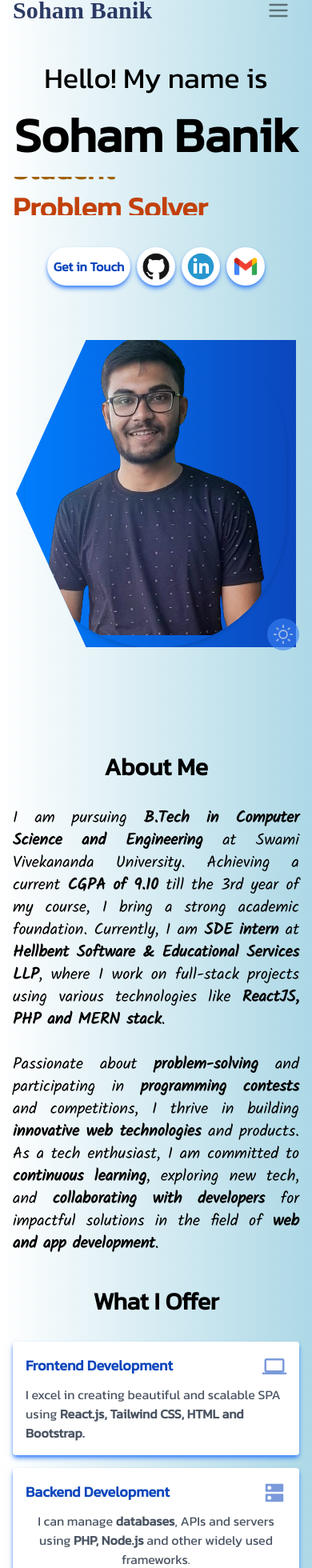
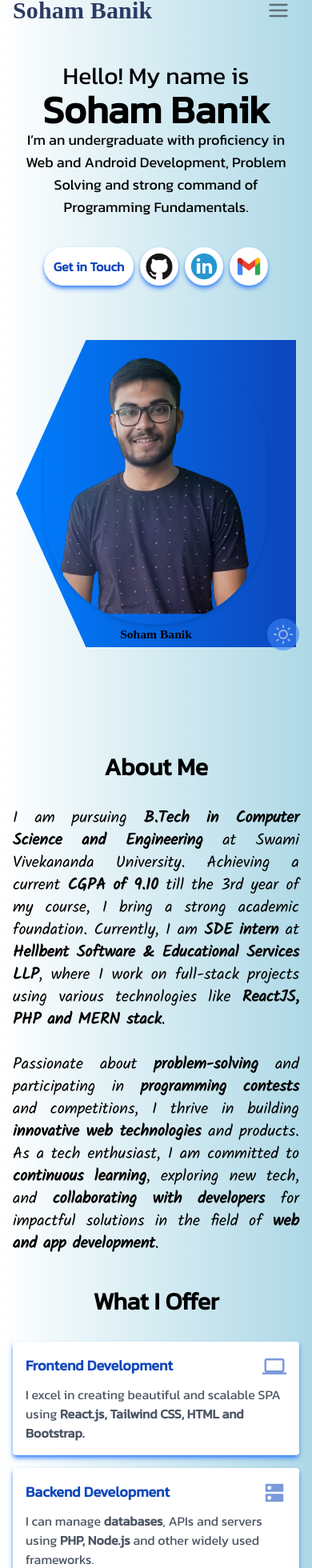
Before and after one commit to SohamB21/SB-Portfolio, a React (Vite) app: page / in a window 390 px wide. Shown: the part 15-1975 px from the top of the page at 80% size. Built offline with nearby package versions, Linux system fonts and the light colour scheme; a web font is replaced by a local one.

Commit message:
[refactor]: polygon img responsive check

```diff
--- a/src/Components/About/About.jsx
+++ b/src/Components/About/About.jsx
@@ -20,7 +20,7 @@ const About = () => {
         <img
           src={programmer}
           alt="Programmer"
-          className="w-auto h-auto rounded-3xl shadow-lg shadow-blue-500"
+          className="w-auto h-auto rounded-3xl shadow-md shadow-blue-500"
         />
       </div>
 
@@ -72,7 +72,7 @@ const About = () => {
                 Backend Development{" "}
                 <MdDns size={30} className="animate-pulse" />
               </h3>
-              <p className="text-gray-600">
+              <p className="text-gray-600 text-left">
                 I can manage <strong>databases</strong>, APIs and servers using{" "}
                 <strong>PHP, Node.js</strong> and other widely used frameworks.
               </p>
--- a/src/Components/Home/Home.jsx
+++ b/src/Components/Home/Home.jsx
@@ -12,11 +12,15 @@ const Home = () => {
       id="Home"
       className="flex lg:flex-row md:flex-row flex-col h-screen i lg:pt-0 md:pt-0 pt-6"
     >
-      <div className="flex-1 i-left flex flex-col lg:gap-8 md:gap-6 gap-10 justify-center lg:p-10 md:p-8 p-4">
+      <div className="flex-1 i-left flex flex-col gap-10 justify-center lg:p-10 md:p-8 p-4">
         <div className="h-1/2 flex flex-col justify-between text-center lg:text-left md:text-left">
-          <h2 className="text-4xl font-light i-intro">Hello! My name is</h2>
-          <h1 className="text-6xl font-semibold i-name">Soham Banik</h1>
-          <div className="i-title h-12 overflow-hidden">
+          <h2 className="lg:text-4xl md:text-4xl text-3xl font-light i-intro">
+            Hello! My name is
+          </h2>
+          <h1 className="lg:text-6xl md:text-6xl text-5xl font-semibold i-name">
+            Soham Banik
+          </h1>
+          <div className="i-title h-12 overflow-hidden lg:block md:block hidden">
             <div className="h-full i-title-wrapper">
               <div className="h-full i-title-item text-4xl font-bold text-green-700 flex items-center animate-move-delay-1">
                 Web Developer
@@ -35,7 +39,7 @@ const Home = () => {
               </div>
             </div>
           </div>
-          <p className="i-desc lg:text-xl text-lg lg:block md:block hidden">
+          <p className="i-desc lg:text-xl text-lg">
             I’m an undergraduate with proficiency in Web and Android
             Development, Problem Solving and strong command of Programming
             Fundamentals.
@@ -47,7 +51,7 @@ const Home = () => {
             to="Contact"
             smooth={true}
             duration={600}
-            className="h-12 cursor-pointer bg-white shadow-md shadow-blue-500 hover:transform hover:scale-110 transition-transform duration-300 rounded-full text-[#0c46bc] font-semibold px-2 flex items-center justify-center"
+            className="h-12 cursor-pointer bg-white shadow-md shadow-blue-500 hover:transform hover:scale-110 transition-transform duration-300 rounded-full text-[#0c46bc] font-semibold px-3 flex items-center justify-center"
           >
             Get in Touch
           </ScrollLink>
@@ -98,7 +102,7 @@ const Home = () => {
           <img
             src={myphoto}
             alt="My Photo"
-            className="i-img rounded-full shadow-md transition-transform transform hover:scale-110 duration-500"
+            className="lg:w-auto md:w-auto w-4/5 i-img rounded-full shadow-md transition-transform transform hover:scale-110 duration-500"
           />
           <p
             style={{
```
